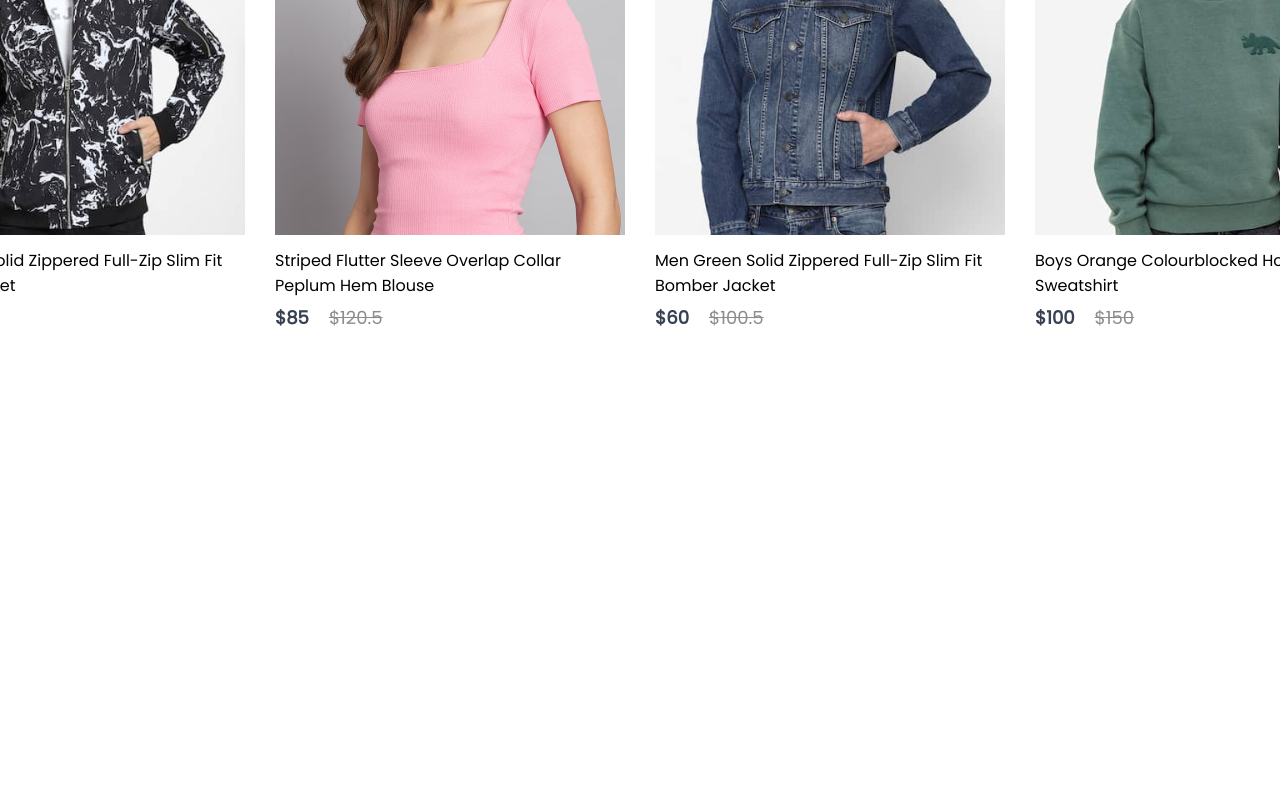
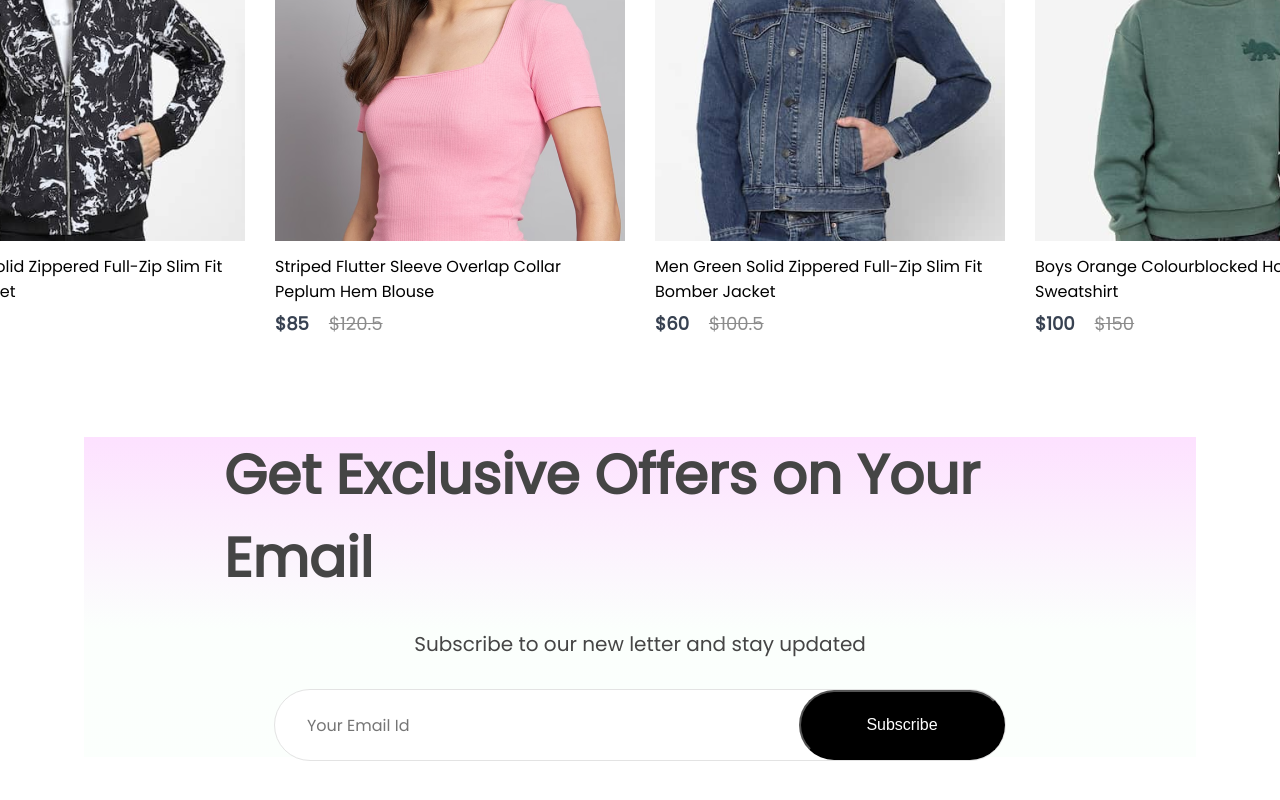
Before and after one commit to JoseLumbantobing/E-Shop, a React (Create React App) app: page / in a window 1280 px wide. Shown: the part 3121-3921 px from the top of the page. Before the commit the page ends 3452 px from the top, so only its background shows below. Built offline with nearby package versions, Linux system fonts and the light colour scheme; a web font is replaced by a local one.

Commit message:
Creating News Letter component and adding it to Shop component

```diff
--- a/src/Components/NewCollections/NewCollections.css
+++ b/src/Components/NewCollections/NewCollections.css
@@ -3,7 +3,7 @@
     flex-direction: column;
     align-items: center;
     gap: 10px;
-    height: 90vh;
+    margin-bottom: 100px;
 }
 
 .new-collections h1 {
--- /dev/null
+++ b/src/Components/NewsLetter/NewsLetter.css
@@ -0,0 +1,55 @@
+.news-letter {
+    height: 40vh;
+    width: 65%;
+    display: flex;
+    flex-direction: column;
+    align-items: center;
+    justify-content: center;
+    margin: auto;
+    margin-bottom: 150px;
+    padding: 0px 140px;
+    background: linear-gradient(180deg, #fde1ff 0%, #e1ffea22 60%);
+    gap: 30px;
+}
+
+.news-letter h1 {
+    color: #454545;
+    font-size: 55px;
+    font-weight: 600;
+}
+
+.news-letter p{
+    color: #454545;
+    font-size: 20px;
+}
+
+.news-letter div {
+    display: flex;
+    align-items: center;
+    justify-content: space-between;
+    background: #fff;
+    width: 730px;
+    height: 70px;
+    border-radius: 80px;
+    border: 1px solid #e3e3e3;
+}
+
+.news-letter input {
+    width: 500px;
+    margin-left: 30px;
+    border: none;
+    outline: none;
+    color: #616161;
+    font-family: Poppins;
+    font-size: 16px;
+}
+
+.news-letter div button {
+    height: 70px;
+    width: 210px;
+    border-radius: 80px;
+    background: #000;
+    color: #fff;
+    font-size: 16px;
+    cursor: pointer;
+}
--- /dev/null
+++ b/src/Components/NewsLetter/NewsLetter.jsx
@@ -0,0 +1,17 @@
+import React from 'react'
+import './NewsLetter.css'
+
+const NewsLetter = () => {
+  return (
+    <div className='news-letter'>
+        <h1>Get Exclusive Offers on Your Email</h1>
+        <p>Subscribe to our new letter and stay updated</p>
+        <div>
+            <input type="email" placeholder='Your Email Id' />
+            <button>Subscribe</button>
+        </div>
+    </div>
+  )
+}
+
+export default NewsLetter
--- a/src/Pages/Shop.jsx
+++ b/src/Pages/Shop.jsx
@@ -1,6 +1,7 @@
 import React from 'react'
 import Hero from '../Components/Hero/Hero'
 import NewCollections from '../Components/NewCollections/NewCollections'
+import NewsLetter from '../Components/NewsLetter/NewsLetter'
 import Offers from '../Components/Offers/Offers'
 import Popular from '../Components/Popular/Popular'
 
@@ -11,6 +12,7 @@
         <Popular />
         <Offers />
         <NewCollections />
+        <NewsLetter />
     </div>
   )
 }
```
